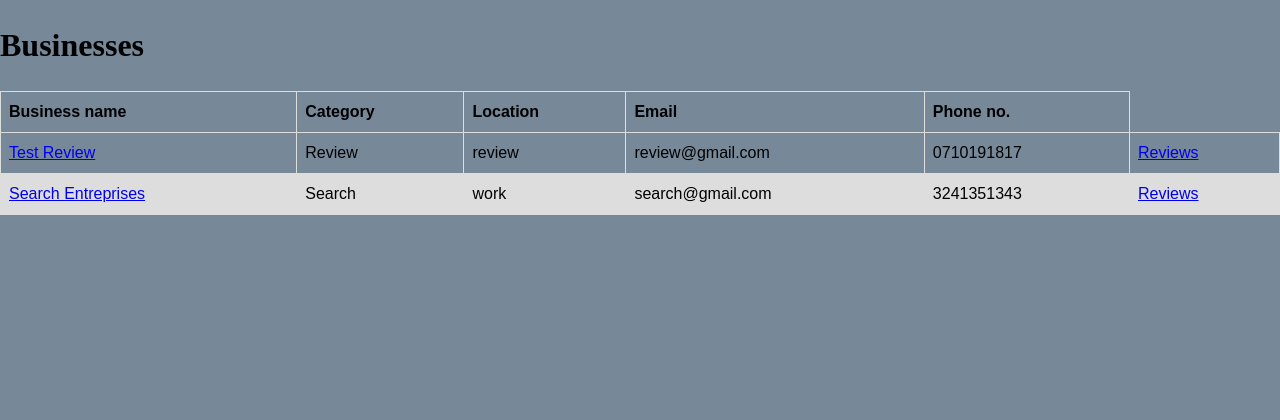
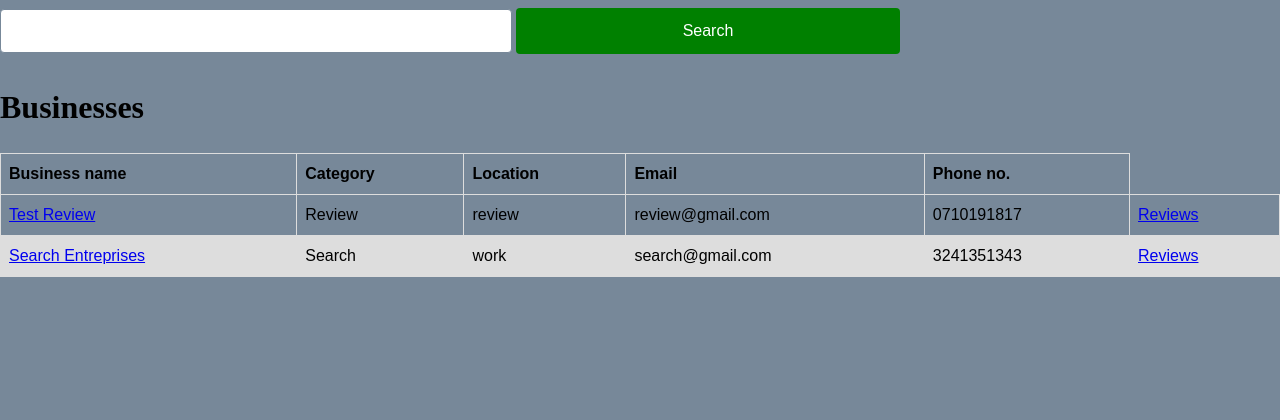
Before and after one commit to CaptainMumo/biashara_business_review, a Flask app: page /businesses in a window 1280 px wide. Shown: the part 95-515 px from the top of the page. Run offline with Flask 2, Linux system fonts and the light colour scheme; data comes from the database, SQL or seed files in the repository; parts of the project's set-up code (start-up, migrations or seed data) failed here and were passed over.

Commit message:
add business search function based on category

```diff
--- a/flaskapp/templates/view_businesses.html
+++ b/flaskapp/templates/view_businesses.html
@@ -1,5 +1,11 @@
 {% extends 'layout.html' %}
 {% block content %}
+
+<form method="GET" action="{{ url_for('search') }}">
+    <input type="text" name="category" id='category'>
+    <input type="submit" value="Search">
+</form>
+
 <h1>Businesses</h1>
 
 <table>
```
